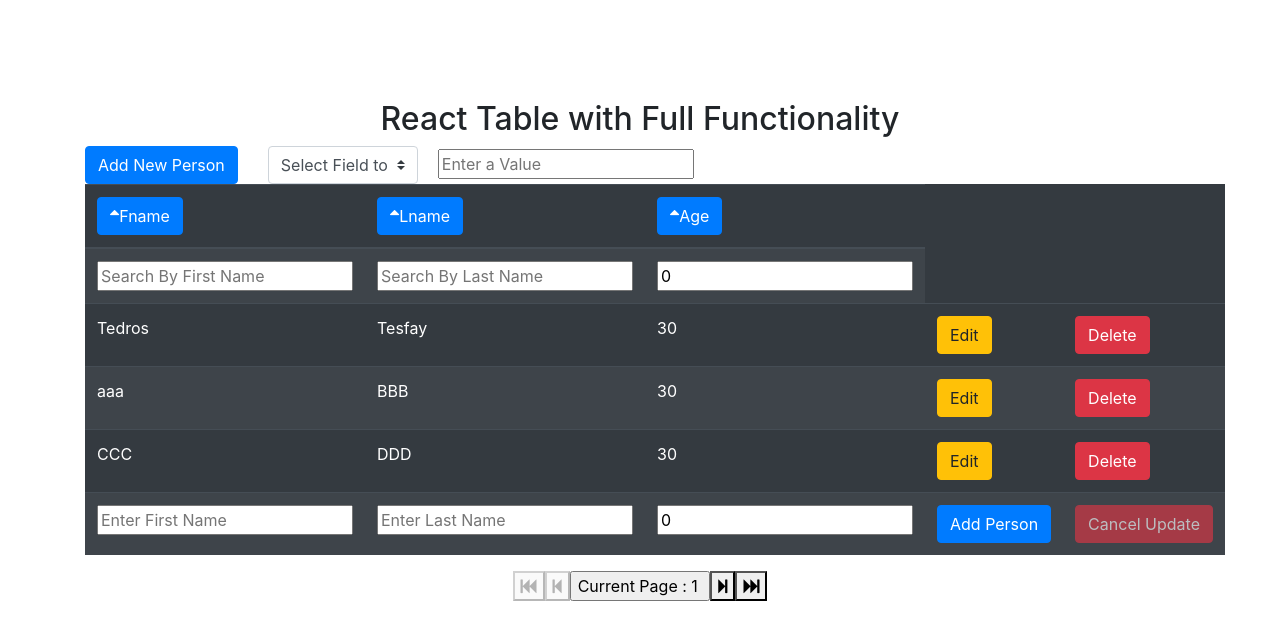
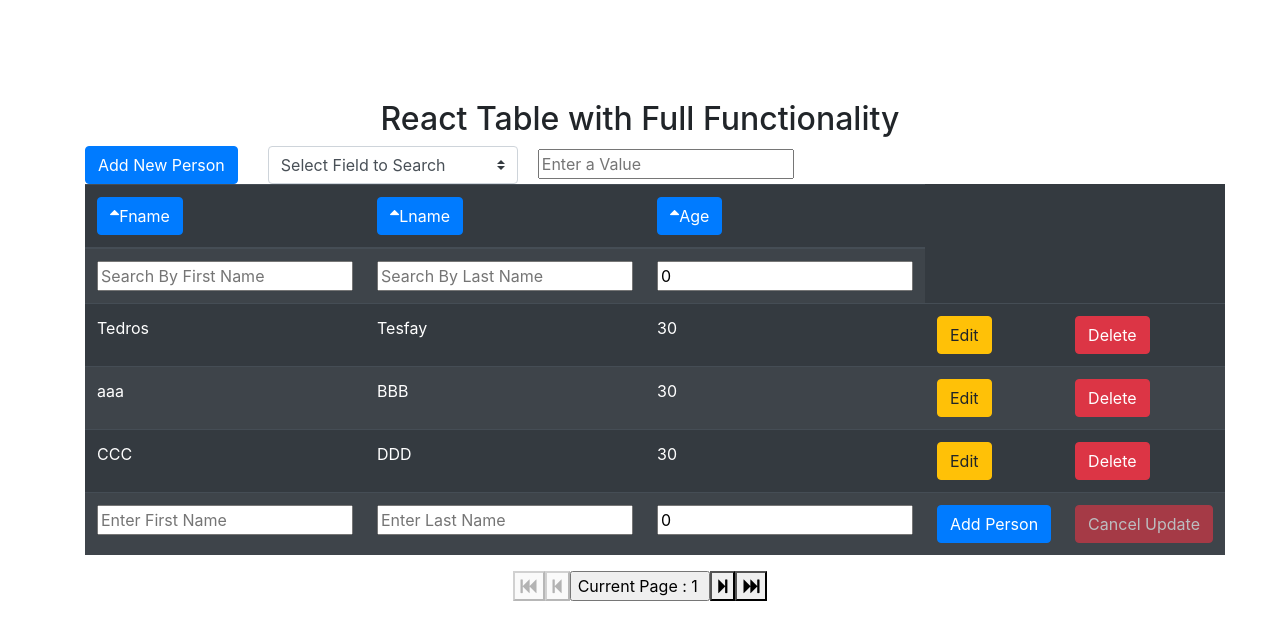
Before and after one commit to tta2yta/react-table-Hooks-ContextProvider-CRUD-Sorting-Filtering-Pagination-, a React (Create React App) app: page / in a window 1280 px wide. Shown: the top 640 px of the page. Built offline with nearby package versions, Linux system fonts and the light colour scheme.

Commit message:
adding features

```diff
--- a/src/App.css
+++ b/src/App.css
@@ -22,5 +22,5 @@ h2{
 }
 
 .custom-select{
-  max-width: 150px;
+  max-width: 250px;
 }
--- a/src/components/PersonLists.js
+++ b/src/components/PersonLists.js
@@ -49,8 +49,9 @@ export default function PersonLists() {
         setSearchByAny(e.target.value)
     }
 
-    const drpSearcByAny=(srchValProp)=>{
-      setSearchByAnyProp(srchValProp)
+    const handleDrpSearcByAny=(e)=>{
+      alert(e.target.value)
+      setSearchByAnyProp('')
     }
 
     const  handleFilter=(e)=>{
@@ -193,8 +194,8 @@ export default function PersonLists() {
 
 
   <div class="dropdown">
-  <select class="custom-select">
-  <option selected>Select Field to Search</option>
+  <select class="custom-select" onChange={handleDrpSearcByAny}>
+  <option value="" selected>Select Field to Search</option>
   <option value="fname">First Name</option>
   <option value="lname">Last Name</option>
   <option value="age">Age</option>
```
